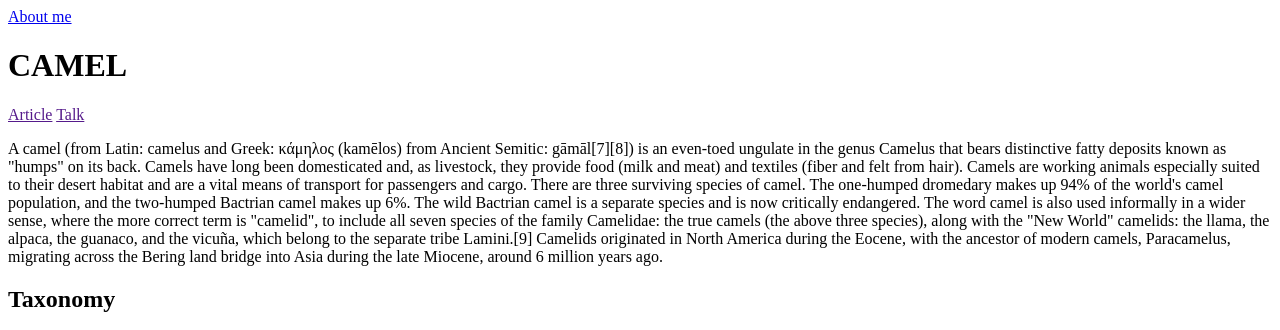
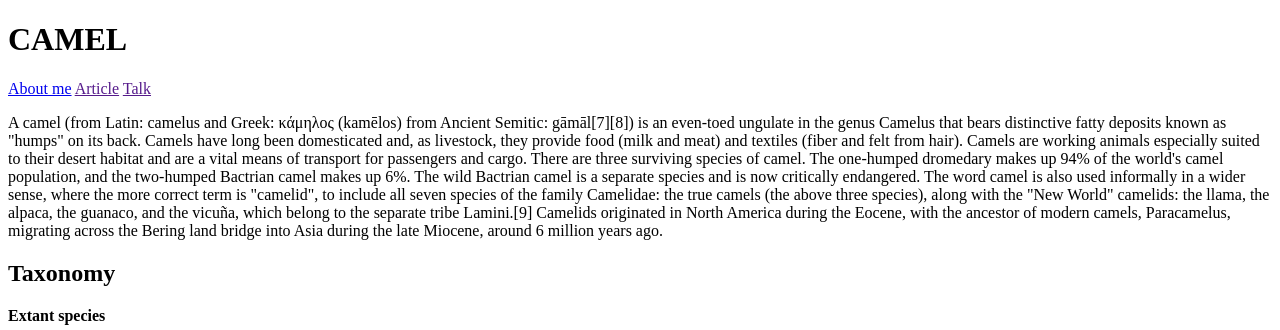
Before and after one commit to adikeyshin/adikeyshin.github.io, a plain HTML site: page index.html in a window 1280 px wide. Shown: the top 330 px of the page. Drawn offline with Linux system fonts and the light colour scheme.

Commit message:
changed index.html

```diff
--- a/index.html
+++ b/index.html
@@ -6,9 +6,9 @@
     <title>Camel - wikipedia</title>
 </head>
 <body>
-    <a href="about.html">About me</a>
     <h1>CAMEL</h1>
     <div>
+        <a href="./about.html"><span>About me</span></a>
         <a href=""><span>Article</span></a>
         <a href=""><span>Talk</span></a>
     </div>
```
